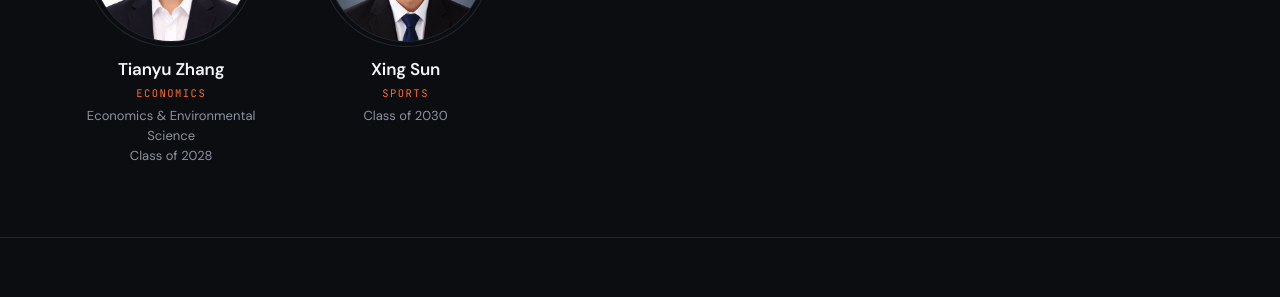
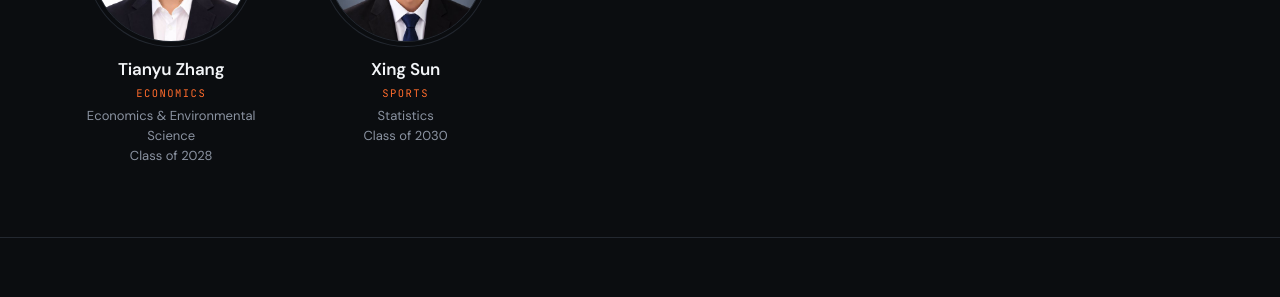
Before and after one commit to Prediction-Illinois/prediction-illinois.github.io, a Jekyll site: the page built from team/index.html, in a window 1280 px wide and 1113 px high. Shown: the part 744-1041 px from the top of the window. Built offline with Jekyll 4.4.1, drawn with Linux system fonts in a browser that asks for light colours.

Commit message:
Add Xing Sun's major

```diff
--- a/_data/team.yml
+++ b/_data/team.yml
@@ -51,4 +51,5 @@
   tracks: [sports]
   linkedin: https://www.linkedin.com/in/xing-sun-b92608361/
   photo: /assets/team/xing-sun.jpg
+  major: Statistics
   year: Class of 2030
```
